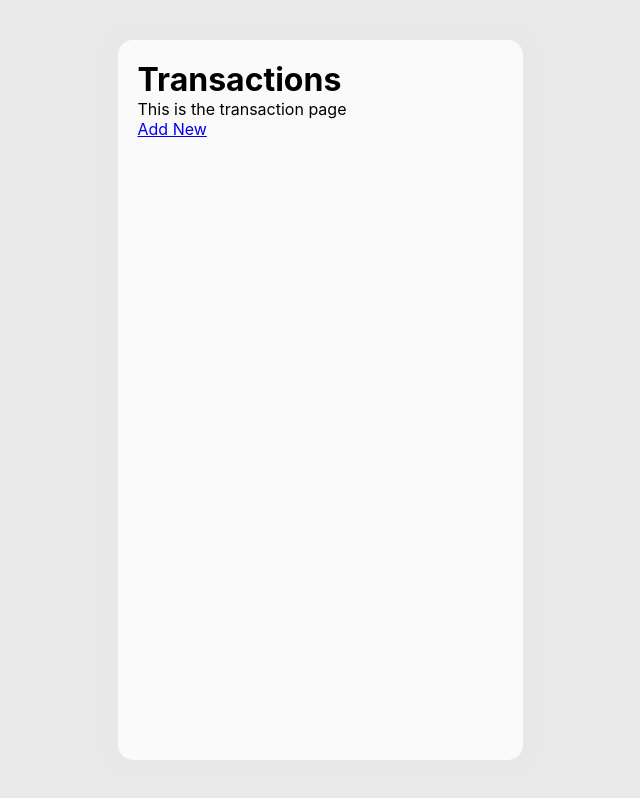
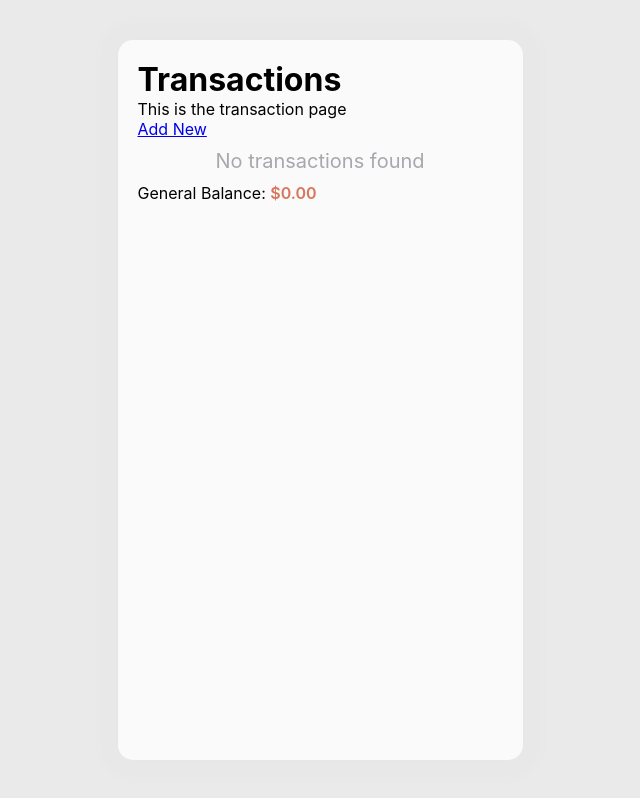
Before and after one commit to wayn3r/personal-account-web-app, a Next.js app: page /transaction in a window 1280 px wide. Shown: the whole page, without its empty margins (320-960 px from the left). Built offline with nearby package versions, Linux system fonts and the light colour scheme.

Commit message:
style(transaction): update transaction list styles

```diff
--- a/src/modules/transaction/components/add-transaction-form.tsx
+++ b/src/modules/transaction/components/add-transaction-form.tsx
@@ -17,7 +17,7 @@ export function AddTransactionForm({ onAddTransaction }: Props) {
     const formData = new FormData(form)
 
     const values: AddTransactionFormValues = {
-      type: formData.get('type') as string,
+      type: formData.get('type') as AddTransactionFormValues['type'],
       name: formData.get('name') as string,
       description: formData.get('description') as string,
       amount: parseFloat(formData.get('amount') as string),
@@ -35,8 +35,8 @@ export function AddTransactionForm({ onAddTransaction }: Props) {
       <label>
         Type
         <select name="type">
-          <option value="income">Income</option>
-          <option value="expense">Expense</option>
+          <option value="credit">Credit</option>
+          <option value="debit">Debit</option>
         </select>
         {errors.type && <span>{errors.type}</span>}
       </label>
--- /dev/null
+++ b/src/modules/transaction/components/general-balance.tsx
@@ -0,0 +1,15 @@
+import { GeneralBalanceProps } from '../types'
+import styles from '../styles/general-balance.module.scss'
+
+const number = new Intl.NumberFormat('en-US', {
+  style: 'currency',
+  currency: 'USD',
+})
+type Props = GeneralBalanceProps
+export const GeneralBalance = ({ transactions }: Props) => {
+  const balance = transactions
+    .map(t => t.amount * (t.type === 'debit' ? -1 : 1))
+    .reduce((a, b) => a + b, 0)
+  const className = balance > 0 ? styles.credit : styles.debit
+  return <span className={className}>{number.format(balance)}</span>
+}
--- /dev/null
+++ b/src/modules/transaction/components/transaction-list-item.tsx
@@ -0,0 +1,20 @@
+import { TransactionListItemProps } from '../types'
+import styles from '../styles/transaction-list-item.module.scss'
+
+const number = new Intl.NumberFormat('en-US', {
+  style: 'currency',
+  currency: 'USD',
+})
+type Props = TransactionListItemProps
+export const TransactionListItem = ({ transaction }: Props) => {
+  const className = transaction.type === 'credit' ? styles.credit : styles.debit
+
+  return (
+    <li className={styles.transaction}>
+      <h4>{transaction.name}</h4>
+      <p>{transaction.type}</p>
+      <p>{transaction.description}</p>
+      <span className={className}>{number.format(transaction.amount)}</span>
+    </li>
+  )
+}
--- /dev/null
+++ b/src/modules/transaction/components/transaction-list.tsx
@@ -0,0 +1,22 @@
+import { TransactionListProps } from '../types'
+import { TransactionListItem } from './transaction-list-item'
+
+import styles from '../styles/transaction-list.module.scss'
+
+type Props = TransactionListProps
+
+export const TransactionList = ({ transactions }: Props) => {
+  const hasNoTransactions = transactions.length === 0
+  return (
+    <ul className={styles.transactions}>
+      {transactions.map(transaction => (
+        <TransactionListItem key={transaction.id} transaction={transaction} />
+      ))}
+      {hasNoTransactions && (
+        <li className={styles.noTransactions}>
+          <p>No transactions found</p>
+        </li>
+      )}
+    </ul>
+  )
+}
--- /dev/null
+++ b/src/modules/transaction/styles/general-balance.module.scss
@@ -0,0 +1,16 @@
+@import 'styles/base/variables';
+
+$green: map-get($colors, dark-green);
+$red: map-get($colors, dark-red);
+
+.credit {
+  color: $green;
+}
+
+.debit {
+  color: $red;
+}
+.credit,
+.debit {
+  font-weight: 600;
+}
--- /dev/null
+++ b/src/modules/transaction/styles/transaction-list-item.module.scss
@@ -0,0 +1,14 @@
+.transaction {
+  display: grid;
+  grid-template-columns: 3fr 1fr;
+  padding: 1rem;
+  box-shadow: 0 0 1rem 0.5rem rgba(0, 0, 0, 0.04);
+  border-radius: 10px;
+}
+
+.credit {
+  composes: credit from './general-balance.module.scss';
+}
+.debit {
+  composes: debit from './general-balance.module.scss';
+}
--- /dev/null
+++ b/src/modules/transaction/styles/transaction-list.module.scss
@@ -0,0 +1,16 @@
+@import 'styles/base/variables';
+$gray: map-get($colors, light-gray);
+.transactions {
+  display: grid;
+  gap: 1.5rem;
+  padding: 1rem 0;
+
+  list-style: none;
+}
+
+.noTransactions {
+  display: grid;
+  place-content: center;
+  font-size: 2rem;
+  color: $gray;
+}
--- a/src/pages/transaction/index.tsx
+++ b/src/pages/transaction/index.tsx
@@ -3,6 +3,8 @@ import Link from 'next/link'
 import { AppLayout } from 'modules/layout/components/app-layout'
 import { Transaction } from 'modules/transaction/types'
 import { getTransactions } from 'modules/transaction/services/get-transactions'
+import { TransactionList } from 'modules/transaction/components/transaction-list'
+import { GeneralBalance } from 'modules/transaction/components/general-balance'
 
 function TransactionPage() {
   const [transactions, setTransactions] = useState<Transaction[]>([])
@@ -14,19 +16,10 @@ function TransactionPage() {
       <h1>Transactions</h1>
       <p>This is the transaction page</p>
       <Link href="/transaction/new">Add New</Link>
-
-      {transactions.map(transaction => (
-        <div key={transaction.id}>
-          <div>
-            <h2>{transaction.name}</h2>
-            <p>{transaction.description}</p>
-          </div>
-          <div>
-            <p>{transaction.type}</p>
-            <span>{transaction.amount}</span>
-          </div>
-        </div>
-      ))}
+      <TransactionList transactions={transactions} />
+      <span>
+        General Balance: <GeneralBalance transactions={transactions} />
+      </span>
     </AppLayout>
   )
 }
--- a/src/styles/base/_variables.scss
+++ b/src/styles/base/_variables.scss
@@ -1,5 +1,10 @@
 $colors: (
   white: #fafafa,
   black: #171717,
+  light-gray: #a7a8ad,
   background: #eaeaea,
+  red: #e7ad9d,
+  dark-red: #d7765b,
+  green: #84ebbe,
+  dark-green: #2cdd90,
 );
```
Also changed, not shown: src/modules/transaction/types.d.ts (+11 -1 lines).
